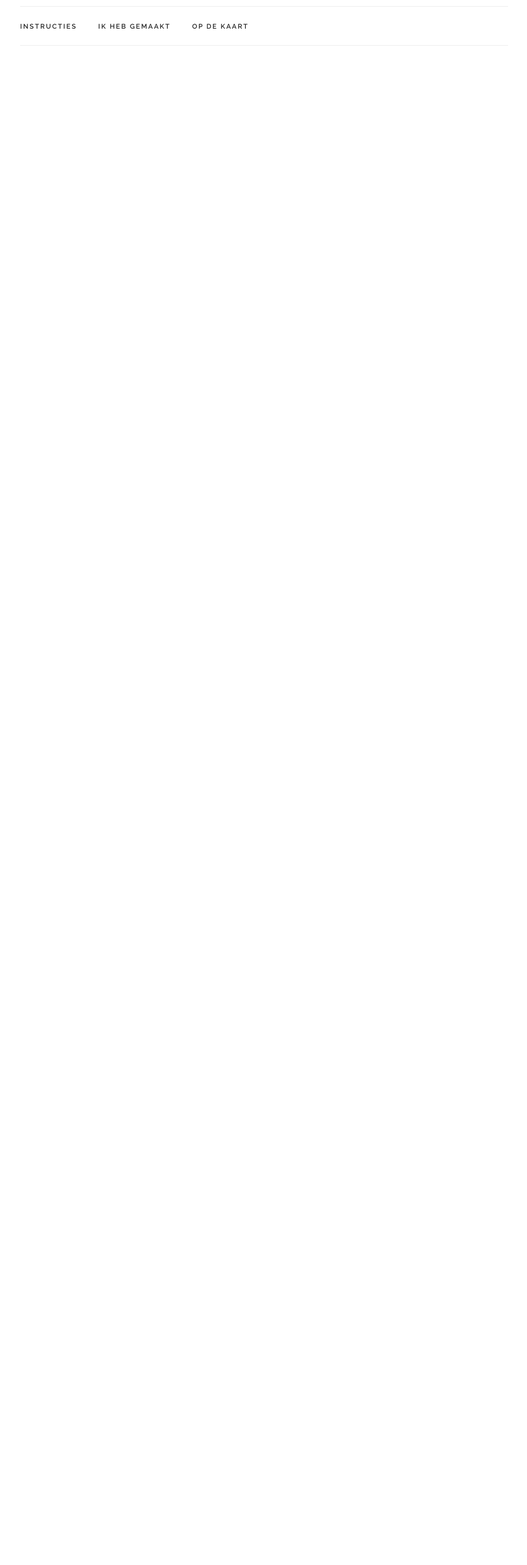
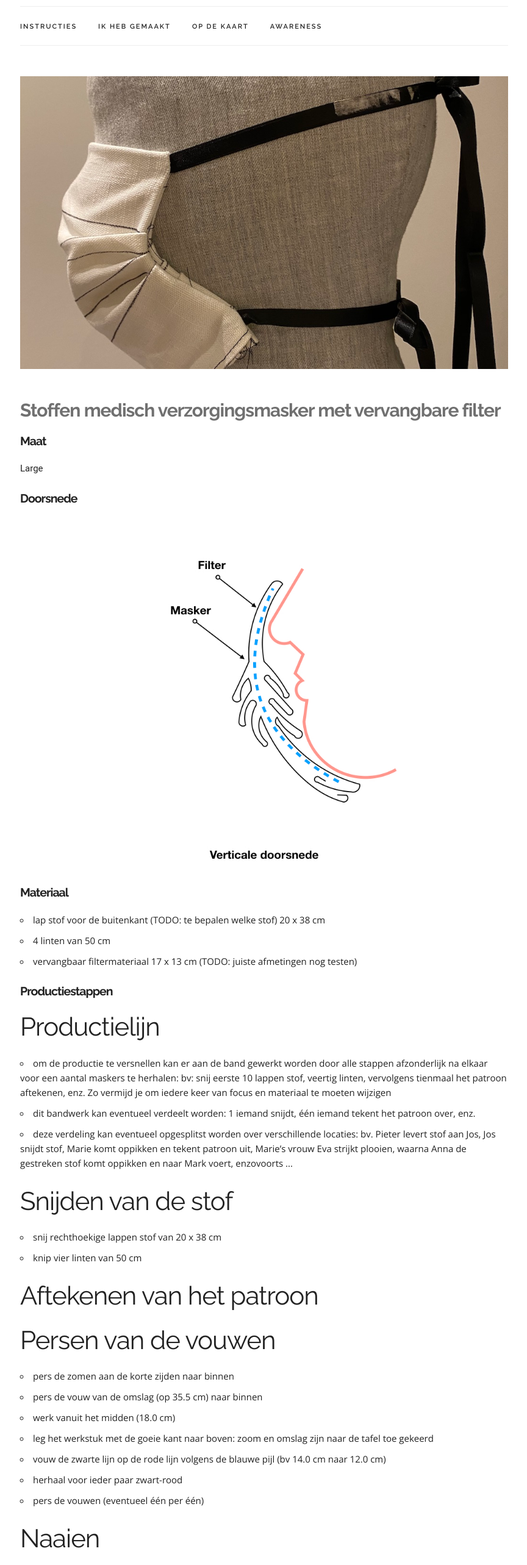
Before and after one commit to MakeInBelgium/coronadenktank, a React (Create React App) app: page /instructies/textielmasker in a window 1280 px wide. Shown: the part 40-2606 px from the top of the page at 61% size, without its empty margins (207-1071 px from the left). Before the commit the page ends 800 px from the top, so only its background shows below. Built offline with nearby package versions, Linux system fonts and the light colour scheme.

Commit message:
update instructions

```diff
--- a/src/App.js
+++ b/src/App.js
@@ -10,6 +10,7 @@ import Privacy from "./components/Privacy";
 import Menu from "./components/Menu";
 import Instructies from "./components/Instructies";
 import TextielMasker from "./components/Instructions/TextielMasker";
+import PromoMateriaalLijst from "./components/PromoMateriaalLijst";
 
 function App() {
   const [error, setError] = useState(null);
@@ -22,11 +23,14 @@ function App() {
           <Route path="/" exact>
             <Instructies />
           </Route>
-          <Route path="/textielmasker" exact>
+          <Route path="/instructies/textielmasker" exact>
             <TextielMasker />
           </Route>
           <Route path="/privacy" exact>
             <Privacy />
+          </Route>
+          <Route path="/awareness" exact>
+            <PromoMateriaalLijst />
           </Route>
           <Route path="/ikhebgemaakt" exact>
             <IkHebGemaaktComponent />
--- a/src/components/IkHebGemaaktComponent.jsx
+++ b/src/components/IkHebGemaaktComponent.jsx
@@ -34,7 +34,7 @@ const IkHebGemaaktComponent = () => {
     const source = CancelToken.source();
     const sendData = () => {
       axios({
-        url: `http://localhost:3000/aanbiedingen`,
+        url: `https://maakhet.be/aanbiedingen`,
         cancelToken: source.token,
         method: "POST",
         data: {
--- a/src/components/Instructies.jsx
+++ b/src/components/Instructies.jsx
@@ -3,7 +3,7 @@ import { Link } from 'react-router-dom'
 
 import Mask from './../assets/mask.svg'
 import Skirt from './../assets/skirt.svg'
-import Glove from './../assets/glove.svg'
+import Mould from './../assets/mould.svg'
 
 const Instructies = () => {
 
@@ -11,7 +11,7 @@ const Instructies = () => {
 
     <div className="value-props row">
       <div className="four columns value-prop">
-        <Link to="/textielmasker">
+        <Link to="/instructies/textielmasker">
           <img className="value-img" src={Mask} />
           Textielen mondmasker</Link>
       </div>
@@ -20,8 +20,8 @@ const Instructies = () => {
         Voorbind schort
       </div>
       <div className="four columns value-prop">
-        <img className="value-img" src={Glove} />
-        Alternatieven
+        <img className="value-img" src={Mould} />
+        FFP masker
       </div>
     </div>
   )
--- a/src/components/Instructions/TextielMasker.jsx
+++ b/src/components/Instructions/TextielMasker.jsx
@@ -1,45 +1,124 @@
 
 import React from 'react'
+import { css } from 'glamor'
+import result from './../../assets/masker/result.jpg'
+import doorsnede from './../../assets/masker/textiel/masker_textiel.001.jpeg'
+import patroon from './../../assets/masker/textiel/masker_textiel.002.jpeg'
 import textielmaskerPatroon from './../../assets/textielmaskerPatroon.png'
+
+const bumper = css({
+  width: '100%',
+  height: '60vh',
+  marginBottom: '50px',
+  background: `url(${result}) center center no-repeat`,
+  backgroundSize: 'cover'
+})
+
+const spacer = css({
+  marginBottom: '150px'
+})
+
 const TextielMasker = () => {
 
   return (
     <>
-      <h3>Snijden van de stof</h3>
+      <div {...bumper}></div>
+
+
+      <h1 id="stoffenmedischverzorgingsmaskermetvervangbarefilter">Stoffen medisch verzorgingsmasker met vervangbare filter</h1>
+
+      <h3 id="maat">Maat</h3>
+
+      <p>Large</p>
+
+      <h3 id="doorsnede">Doorsnede</h3>
+      <img src={doorsnede} />
+
+      <h3 id="materiaal">Materiaal</h3>
+
       <ul>
-        <li>Snij rechthoekige lappen stof van 20 x 38 cm</li>
-        <li> Knip vier linten van 50 cm</li>
+        <li>lap stof voor de buitenkant (TODO: te bepalen welke stof) 20 x 38 cm</li>
+
+        <li>4 linten van 50 cm</li>
+
+        <li>vervangbaar filtermateriaal 17 x 13 cm (TODO: juiste afmetingen nog testen)</li>
       </ul>
-      <h3>Aftekenen van het patroon</h3>
-      <img className="u-full-width" src={textielmaskerPatroon} />
-      <h3>Persen van de vouwen</h3>
+
+      <h3 id="productiestappen">Productiestappen</h3>
+
+      <h2 id="productielijn">Productielijn</h2>
+
+      <ul>
+        <li>om de productie te versnellen kan er aan de band gewerkt worden door alle stappen afzonderlijk na elkaar voor een aantal maskers te herhalen: bv: snij eerste 10 lappen stof, veertig linten, vervolgens tienmaal het patroon aftekenen, enz. Zo vermijd je om iedere keer van focus en materiaal te moeten wijzigen</li>
+
+        <li>dit bandwerk kan eventueel verdeelt worden: 1 iemand snijdt, één iemand tekent het patroon
+over, enz.</li>
+
+        <li>deze verdeling kan eventueel opgesplitst worden over verschillende locaties: bv. Pieter levert
+        stof aan Jos, Jos snijdt stof, Marie komt oppikken en tekent patroon uit, Marie’s vrouw Eva
+strijkt plooien, waarna Anna de gestreken stof komt oppikken en naar Mark voert, enzovoorts ...</li>
+      </ul>
+
+      <h2 id="snijdenvandestof">Snijden van de stof</h2>
+
+      <ul>
+        <li>snij rechthoekige lappen stof van 20 x 38 cm</li>
+
+        <li>knip vier linten van 50 cm</li>
+      </ul>
+
+      <h2 id="aftekenenvanhetpatroon">Aftekenen van het patroon</h2>
+
+      <h2 id="persenvandevouwen">Persen van de vouwen</h2>
+
       <ul>
         <li>pers de zomen aan de korte zijden naar binnen</li>
+
         <li>pers de vouw van de omslag (op 35.5 cm) naar binnen</li>
+
         <li>werk vanuit het midden (18.0 cm)</li>
-        <li>vouw de zwarte lijn op de rode lijn volgens de blauwe pijl (bv 14.0 cm naar 12.0 cm) • herhaal voor ieder paar zwart-rood</li>
-        <li>pers de vouwen (eventueel één per één)</li>
+
+        <li>leg het werkstuk met de goeie kant naar boven: zoom en omslag zijn naar de tafel toe gekeerd</li>
+
+        <li>vouw de zwarte lijn op de rode lijn volgens de blauwe pijl (bv 14.0 cm naar 12.0 cm)</li>
+
+        <li>herhaal voor ieder paar zwart-rood</li>
+
+        <li>pers de vouwen (eventueel één per één)</li>
       </ul>
-      <h3>Naaien</h3>
+
+      <h2 id="naaien">Naaien</h2>
+      <img src={patroon} />
       <ul>
-        <li>stik de zomen aan de korte zijdes om</li>
-        <li>als de stof goed geperst is, liggen de vouwen misschien stabiel genoeg, indien niet: stik de
-      vouwen vast, stik hierbij in de lange zoom</li>
-        <li>stik de omslag vast, stik in de lange zoom</li>
-        <li>zet aan iedere hoek een lint vast met een speld, het lint staat loodrecht op de LANGE zijde</li>
+        <li>stik de zomen aan de korte om</li>
+
+        <li>stik de vouwen eventueel vast, stik in lange zoom, wellicht is dit makkelijker om later de
+zijnaden dicht te stikken</li>
+
+        <li>stik de omslag vast, stik ook hier in de lange zoom</li>
+
+        <li>zet aan iedere hoek een lint vast met een speld (zie tekening: de linten wijzen naar de
+binnenkant van het patroon)</li>
+
         <li>vouw het masker langs de middenlijn (op 18.0 cm) zodanig dat de verkeerde kant langs buiten
         ligt (je kan dit makkelijk checken aan de zoom op de korte kant en de omslag: die moeten
-      zichtbaar zijn)</li>
-        <li>De lintjes horen netjes aan de binnenkant te zitten (let op dat je ze niet tussen de zijnaden naait!)</li>
-        <li>Stik de zijnaden</li>
-      </ul>
-      <h3>Afwerking</h3>
-      <ul>
-        <li>Draai het masker binnenste buiten langs de open kant(waar de zoom en omslag zitten)</li>
-        <li>Klaar!</li>
-        <li>Eventueel vullen met een filter</li>
+zichtbaar zijn)</li>
+
+        <li>de lintjes horen netjes aan de binnenkant te zitten (let op dat je ze niet tussen de zijnaden naait!)</li>
+
+        <li>stik de zijnaden</li>
       </ul>
 
+      <h2 id="afwerking">Afwerking</h2>
+
+      <ul>
+        <li>draai het masker binnenste buiten langs de open kant (waar de zoom en omslag zitten)</li>
+
+        <li>klaar!</li>
+
+        <li>eventueel vullen met een filter</li>
+      </ul>
+      <div {...spacer} />
     </>
   )
 
--- a/src/components/Menu.jsx
+++ b/src/components/Menu.jsx
@@ -17,6 +17,9 @@ const Menu = () => {
           <li className="navbar-item">
             <Link className="navbar-link" to="/kaart">Op de kaart</Link>
           </li>
+          <li className="navbar-item">
+            <Link className="navbar-link" to="/awareness">Awareness</Link>
+          </li>
         </ul>
       </nav>
       <div className="navbar-spacer"></div>
--- /dev/null
+++ b/src/components/PromoMateriaalLijst.jsx
@@ -0,0 +1,40 @@
+import React from 'react'
+import { Link } from 'react-router-dom'
+import { css } from 'glamor'
+
+const credit = css({
+  display: 'block',
+  float: 'left',
+  width: '100%',
+  color: '#ccc'
+})
+
+const teaser = css({
+  width: '100%',
+  maxWidth: '250px',
+  height: '250px',
+  overflow: 'hidden',
+  '>img': {
+    width: '100%',
+    margin: 'auto'
+  }
+})
+
+const PromoMateriaalLijst = () => {
+
+  return (
+
+    <div className="value-props row">
+      <div className="four columns value-prop">
+        <a href="https://www.willempirquin.be/stopcorona/" target={'_blanc'}>
+          <div {...teaser}>
+            <img src={'https://i1.wp.com/www.willempirquin.be/wp-content/uploads/2020/03/Afstand_Wallpaper.png?resize=1024%2C640&ssl=1'} />
+          </div>
+          Posters</a>
+        <a href="https://www.willempirquin.be/" {...credit} target="_blanc" className="u-full-width">Willem pirquin</a>
+      </div>
+    </div>
+  )
+}
+
+export default PromoMateriaalLijst
```
Also changed, not shown: src/assets/masker/result.jpg (renamed from src/assets/masker/Taiwanese_model.jpg), src/assets/mould.svg (renamed from src/assets/003-mould.svg).
